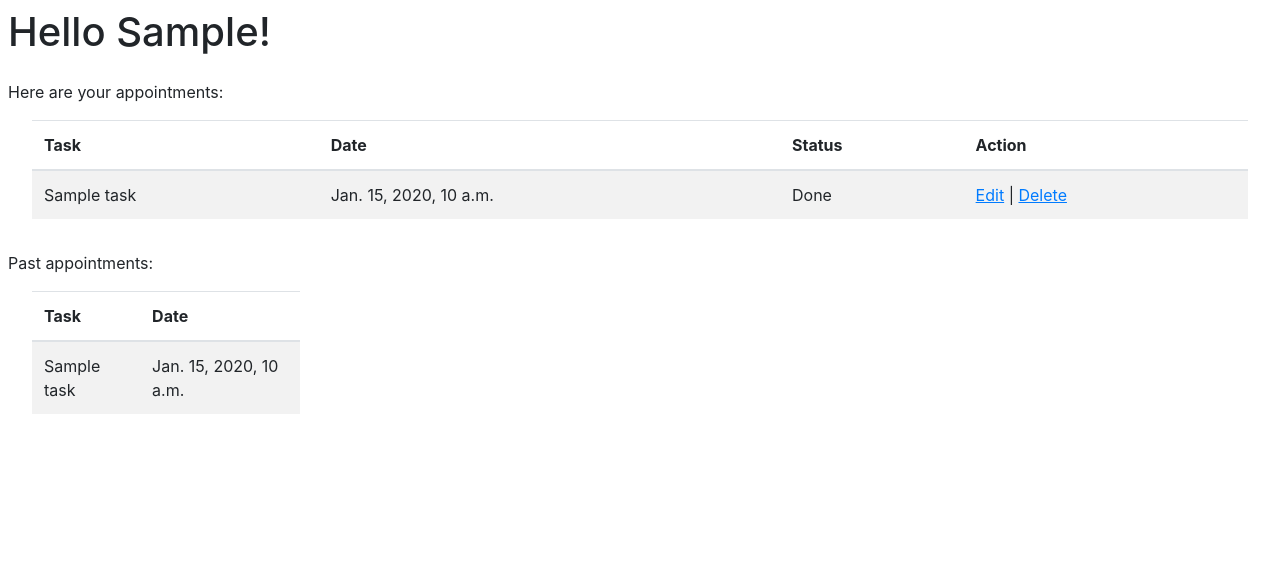
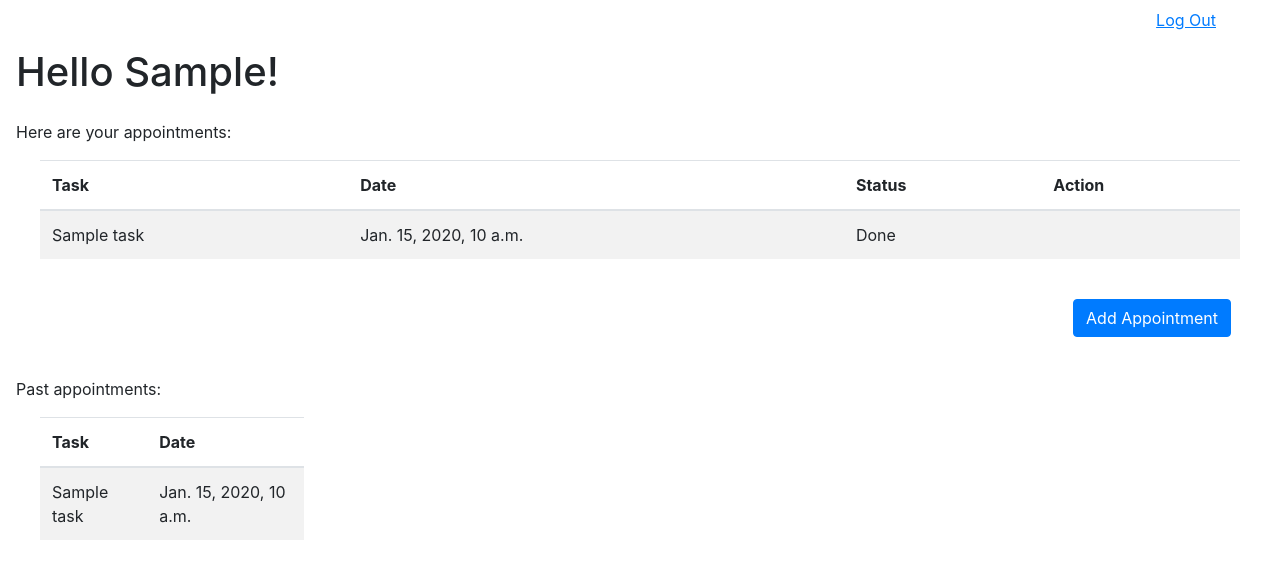
Before and after one commit to LiseWelch/PythonBeltExam, a Django app: template apps/belt_app/templates/belt_app/appt.html in a window 1280 px wide. Shown: the top 579 px of the page. Run offline with Django 3.2, Linux system fonts and the light colour scheme; a user stored in the database is signed in; tables that the repository leaves empty hold one stand-in row (values such as "Sample post"); the template is opened without the code that fills it: most values are stand-ins (such as "Sample title", 1, 10 or a date in 2020); parts of the project's set-up code (start-up, migrations or seed data) failed here and were passed over; some libraries are stand-ins or nearby versions.

Commit message:
fixed a bunch

```diff
--- a/apps/belt_app/templates/belt_app/appt.html
+++ b/apps/belt_app/templates/belt_app/appt.html
@@ -6,7 +6,8 @@
         <link rel="stylesheet" href="https://stackpath.bootstrapcdn.com/bootstrap/4.3.1/css/bootstrap.min.css" integrity="sha384-ggOyR0iXCbMQv3Xipma34MD+dH/1fQ784/j6cY/iJTQUOhcWr7x9JvoRxT2MZw1T" crossorigin="anonymous">
     </head>
     <body>
-        <div class="container-fluid p-2">
+        <div class="container-fluid py-2 px-3">
+            <p class="mx-5 align-middle text-right"><a href="http://localhost:8000/logout"><u>Log Out</u></a></p>
             <h1>Hello {{ user.first_name }}!</h1>
             <p class="pt-3">Here are your appointments:</p>
             <div class="px-4 mx-auto col-12">
@@ -26,13 +27,18 @@
                                     <td>{{ a.date }}</td>
                                     <td>{{ a.status }}</td>
                                     <td>
+                                        {% if a.status == 'Pending' %}
                                         <a href="http://localhost:8000/appointments/{{ a.id }}"><u>Edit</u></a> |
                                         <a href="http://localhost:8000/delete/{{ a.id }}"><u>Delete</u></a>
+                                        {% endif %}
                                     </td>
                                 </tr>
                             {% endfor %}
                         </tbody>
                     </table>
+                    <div class="row justify-content-end">
+                    <a href="http://localhost:8000/appointments/add"><button type="button" class="btn btn-primary m-4" >Add Appointment</button></a>
+                    </div>
             </div>
             <p class="pt-3">Past appointments:</p>
             <div class="px-4 col-3">
--- a/apps/belt_app/templates/belt_app/login.html
+++ b/apps/belt_app/templates/belt_app/login.html
@@ -53,7 +53,7 @@
                             </div>
                         </div>
                         <div class="form-group row">
-                            <button type="submit" class="btn btn-info btn-lg mx-auto">Register</button>
+                            <button type="submit" class="btn btn-primary btn-lg mx-auto">Register</button>
                         </div>
                     </form>
                 </div>
@@ -84,7 +84,7 @@
                             </div>
                         </div>
                         <div class="form-group row">
-                            <button type="submit" class="btn btn-info btn-lg mx-auto">Log In</button>
+                            <button type="submit" class="btn btn-primary btn-lg mx-auto">Log In</button>
                         </div>
                     </form>
                 </div>
--- a/apps/belt_app/templates/belt_app/new.html
+++ b/apps/belt_app/templates/belt_app/new.html
@@ -30,7 +30,7 @@
                     <label for="date">Date</label>
                     </div>
                     <div class="col-9">
-                    <input type="date" class="form-control" name="date">
+                    <input type="date" class="form-control" name="date" value="{{ cur_date|date:'Y-m-d' }}">
                     </div>
                 </div>
                 <div class="form-group row">
--- a/apps/belt_app/templates/belt_app/success.html
+++ b/apps/belt_app/templates/belt_app/success.html
@@ -8,5 +8,7 @@
     <body class="p-2">
         <p class="my-1 mx-5 align-middle text-right"><a href="http://localhost:8000/logout"><u>Log Out</u></a></p>
         <h1 class="my-1 mx-4">Success! Welcome, {{ user.first_name }}</h1>
+        <a href="http://localhost:8000/appointments"><button type="button" class="btn btn-primary m-4" >Go to Appointments</button></a>
+
     </body>
 </html>
```
Also changed, not shown: apps/belt_app/models.py (+9 -8 lines), apps/belt_app/views.py (+4 -3 lines).
